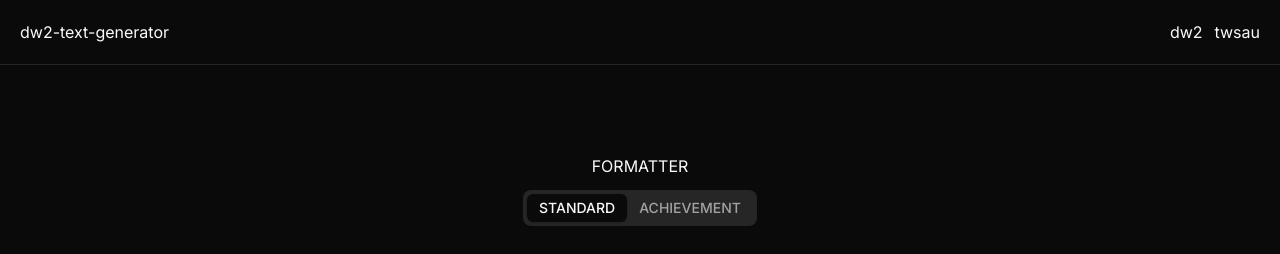
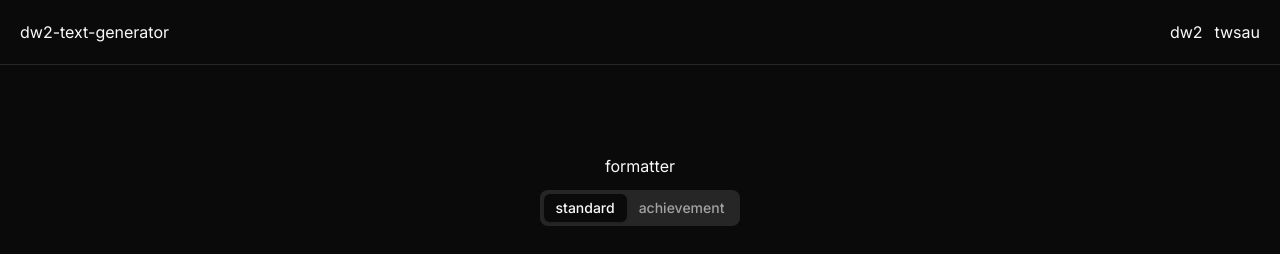
Before and after one commit to twsau/dw2-text-generator, a Next.js app: page / in a window 1280 px wide. Shown: the top 254 px of the page. Built offline with nearby package versions, Linux system fonts and the light colour scheme.

Commit message:
no cap fr

```diff
--- a/app/page.tsx
+++ b/app/page.tsx
@@ -9,10 +9,10 @@ export default function Home() {
     <main className="relative p-5 flex flex-col gap-5 justify-center h-full max-w-lg mx-auto">
       <Tabs defaultValue="standard">
         <div className="flex flex-col items-center">
-          <h2 className="text-center mb-3">FORMATTER</h2>
+          <h2 className="text-center mb-3">formatter</h2>
           <TabsList>
-            <TabsTrigger value="standard">STANDARD</TabsTrigger>
-            <TabsTrigger value="achievement">ACHIEVEMENT</TabsTrigger>
+            <TabsTrigger value="standard">standard</TabsTrigger>
+            <TabsTrigger value="achievement">achievement</TabsTrigger>
           </TabsList>
         </div>
         <TabsContent value="standard">
```
